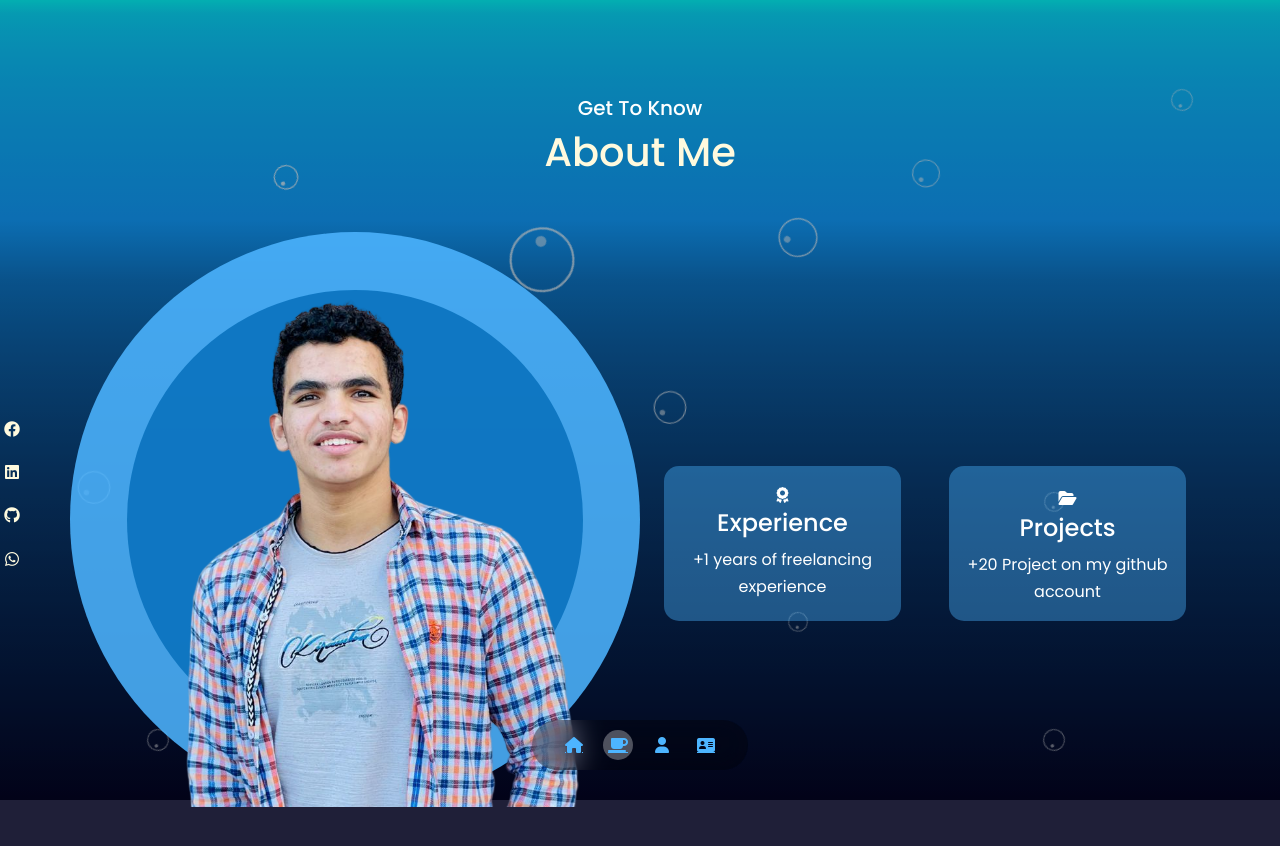
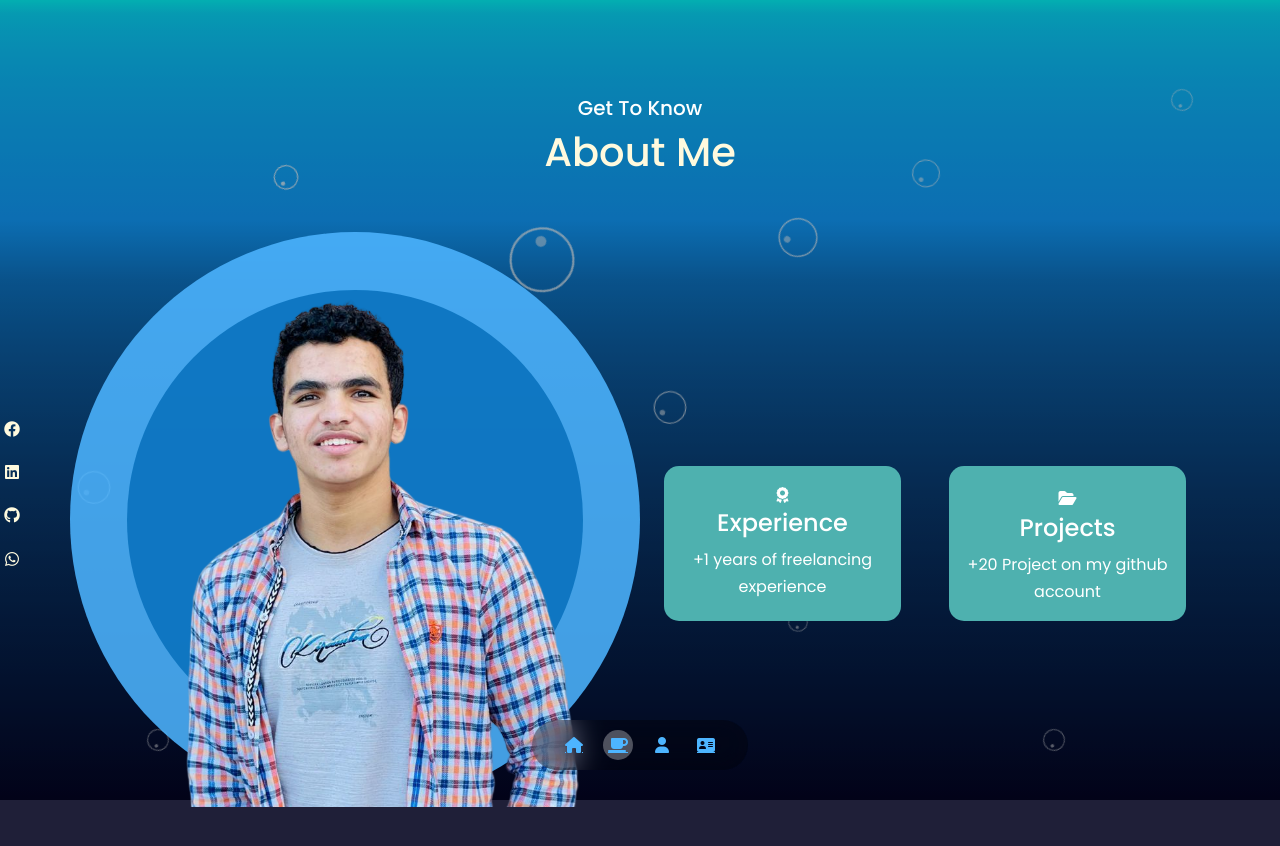
Before and after one commit to AbdallahElhosary/myPortfolio, a React (Create React App) app: page /about in a window 1280 px wide. Shown: the top 846 px of the page. Built offline with nearby package versions, Linux system fonts and the light colour scheme.

Commit message:
Update About.css

```diff
--- a/src/components/About/About.css
+++ b/src/components/About/About.css
@@ -2,6 +2,7 @@
     padding: 0;
 }
 .about{
+    position: relative;
     overflow-x: hidden;
 }
 .photo{
@@ -34,7 +35,7 @@
 }
 
 .item{
-    background-color: #4db5ff66;
+    background-color: #4EB1AF;
     border-radius: 15px;
     cursor: pointer;
     transition: 0.4s;
@@ -71,7 +72,7 @@
 }
 
 .intro .col-12 p:nth-child(1){
-    color: #9c27b0;
+    color: #F39530;
 }
 
 .intro .col-12 p:nth-child(2){
@@ -85,9 +86,10 @@
 }
 .info-section .info div{
     font-weight: bold;
-    font-size: 20px;
+    font-size: 18px;
 }
 .info-section .info p{
     margin: 0;
     margin-left: 5px;
+    font-size: 15px;
 }
```
